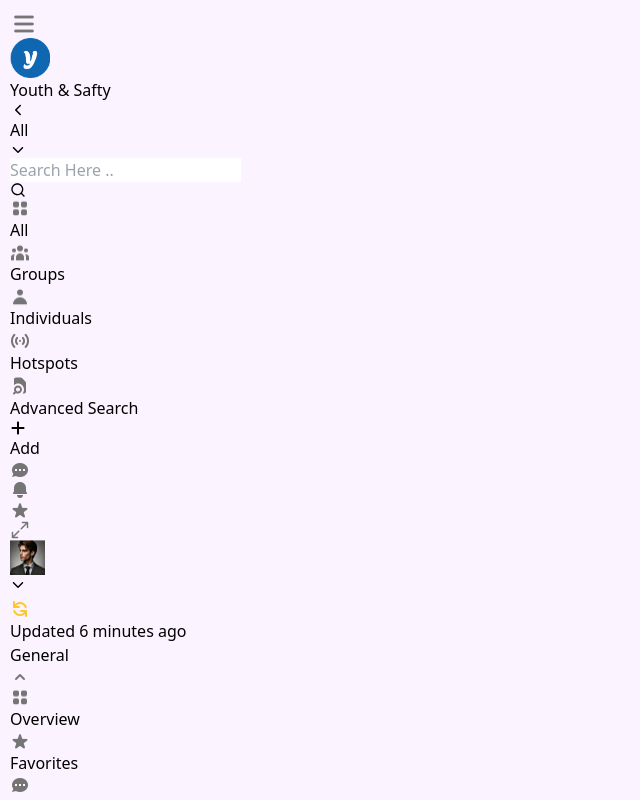
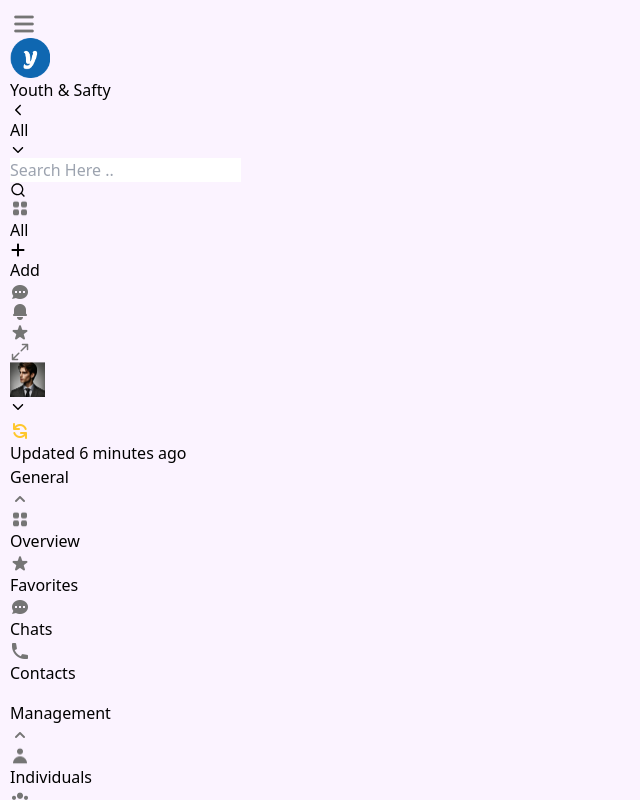
Before and after one commit to Mausoomi/DashBoard_Next.js, a Next.js app: page / in a window 1280 px wide. Both pictures are taken after a click on the button "All". Shown: the top 800 px of the page, without its empty margins (0-640 px from the left). Built offline with nearby package versions, Linux system fonts and the light colour scheme.

Commit message:
first commit2

```diff
--- a/src/app/Components/DropDown.tsx
+++ b/src/app/Components/DropDown.tsx
@@ -1,21 +1,21 @@
-import Image from "next/image";
+// import Image from "next/image";
 
-type DropDownItem = {
-  icon: any;
-  heading: string;
-  data: [];
-};
-export default function DropDown({}) {
-  return (
-    <div>
-      <ul className="absolute right-0 z-10 mt-2 w-64 origin-top-right divide-y divide-gray-100 rounded-md bg-white shadow-lg ring-1 ring-black/5 focus:outline-none">
-        {/* <li className="flex px-4 py-3 text-sm text-gray-700 gap-3" key={index}>
-          <Image src={item.icon} alt={item.item} width={20} height={20} />
-          <p>{item.item}</p>
-        </li> */}
+// type DropDownItem = {
+//   icon: any;
+//   heading: string;
+//   data: [];
+// };
+// export default function DropDown({}) {
+//   return (
+//     <div>
+//       <ul className="absolute right-0 z-10 mt-2 w-64 origin-top-right divide-y divide-gray-100 rounded-md bg-white shadow-lg ring-1 ring-black/5 focus:outline-none">
+//         {/* <li className="flex px-4 py-3 text-sm text-gray-700 gap-3" key={index}>
+//           <Image src={item.icon} alt={item.item} width={20} height={20} />
+//           <p>{item.item}</p>
+//         </li> */}
 
 
-      </ul>
-    </div>
-  );
-}
+//       </ul>
+//     </div>
+//   );
+// }
--- a/src/app/Components/TableHead.tsx
+++ b/src/app/Components/TableHead.tsx
@@ -4,23 +4,23 @@ import icon from "../../../public/icons/user-group.png"
 import arrow from "../../../public/icons/Arrow-down.png"
 import pinIcon from "../../../public/icons/pin.png"
 import eye from "../../../public/icons/eye.png"
-import DropDown from './DropDown';
+// import DropDown from './DropDown';
 
-type DropDownItem = {
-  icon: any;
-  item: string;
-  link: string;
-};
+// type DropDownItem = {
+//   icon: any;
+//   item: string;
+//   link: string;
+// };
 
 function TableHead() {
 
-     const show: DropDownItem[] = [
-       {
-         item: "All",
-         icon: eye,
-         link: "",
-       }
-     ];
+    //  const show: DropDownItem[] = [
+    //    {
+    //      item: "All",
+    //      icon: eye,
+    //      link: "",
+    //    }
+    //  ];
 
   return (
     <div>
@@ -37,7 +37,7 @@ function TableHead() {
           </div>
         </div>
         <div>
-          <DropDown heading="Show/Hide Columns" icon={eye} data={show} />
+          {/* <DropDown heading="Show/Hide Columns" icon={eye} data={show} /> */}
         </div>
       </div>
     </div>
--- a/src/app/NavBar.tsx
+++ b/src/app/NavBar.tsx
@@ -23,7 +23,7 @@ import logOut from "../../public/icons/logout.png";
 import menu from "../../public/icons/menu.png";
 
 type DropDownItem = {
-  icon: any;
+  icon: React.ReactNode;
   item: string;
   link: string;
 };
@@ -34,53 +34,53 @@ function NavBar() {
   const AllDropDown: DropDownItem[] = [
     {
       item: "All",
-      icon: dashboard,
+      icon: <Image src={dashboard} alt="All" width={20} height={20} />,
       link: "",
     },
-    {
-      item: "Groups",
-      icon: Groups,
-      link: "",
-    },
-    {
-      item: "Individuals",
-      icon: Individuals,
-      link: "",
-    },
-    {
-      item: "Hotspots",
-      icon: Hotspots,
-      link: "",
-    },
-    {
-      item: "Advanced Search",
-      icon: AdvancedSearch,
-      link: "",
-    },
+    // {
+    //   item: "Groups",
+    //   icon: Groups,
+    //   link: "",
+    // },
+    // {
+    //   item: "Individuals",
+    //   icon: Individuals,
+    //   link: "",
+    // },
+    // {
+    //   item: "Hotspots",
+    //   icon: Hotspots,
+    //   link: "",
+    // },
+    // {
+    //   item: "Advanced Search",
+    //   icon: AdvancedSearch,
+    //   link: "",
+    // },
   ];
 
-  const ProfileDetailDropDown: DropDownItem[] = [
-    {
-      item: "Full screen",
-      icon: maximizer,
-      link: "",
-    },
-    {
-      item: "Account",
-      icon: Individuals,
-      link: "",
-    },
-    {
-      item: "Language: English",
-      icon: Language,
-      link: "",
-    },
-    {
-      item: "Settings",
-      icon: Setting,
-      link: "",
-    },
-  ];
+  // const ProfileDetailDropDown: DropDownItem[] = [
+  //   {
+  //     item: "Full screen",
+  //     icon: maximizer,
+  //     link: "",
+  //   },
+  //   {
+  //     item: "Account",
+  //     icon: Individuals,
+  //     link: "",
+  //   },
+  //   {
+  //     item: "Language: English",
+  //     icon: Language,
+  //     link: "",
+  //   },
+  //   {
+  //     item: "Settings",
+  //     icon: Setting,
+  //     link: "",
+  //   },
+  // ];
 
   const handleAllDropDown = () => {
     setAllDropDown(!allDropDown);
@@ -130,12 +130,15 @@ function NavBar() {
                     className="flex px-4 py-3 text-sm text-gray-700 gap-3"
                     key={index}
                   >
-                    <Image
+                    <div>
+                      {item.icon}
+                    </div>
+                    {/* <Image
                       src={item.icon}
                       alt={item.item}
                       width={20}
                       height={20}
-                    />
+                    /> */}
                     <p>{item.item}</p>
                   </li>
                 ))}
@@ -188,7 +191,7 @@ function NavBar() {
                   <IoIosArrowDown />
                 </button>
               </div>
-              {ProfileDropDown ? (
+              {/* {ProfileDropDown ? (
                 <ul className="absolute right-0 z-10 mt-2 w-64 origin-top-right divide-y divide-gray-100 rounded-md bg-white shadow-lg ring-1 ring-black/5 focus:outline-none">
                   <li className="flex px-4 py-3 text-sm text-gray-700 gap-3">
                     <Image
@@ -207,7 +210,7 @@ function NavBar() {
                   </li>
 
                   <li className="flex px-4 py-3 text-sm text-gray-700 gap-3">
-                    {/* <Image src={logOut} alt="logOut" width={20} height={20} /> */}
+
                     <p>Dark / Light modus</p>
                   </li>
                   {ProfileDetailDropDown.map((item, index) => (
@@ -231,7 +234,7 @@ function NavBar() {
                 </ul>
               ) : (
                 ""
-              )}
+              )} */}
             </div>
           </div>
         </div>
```
